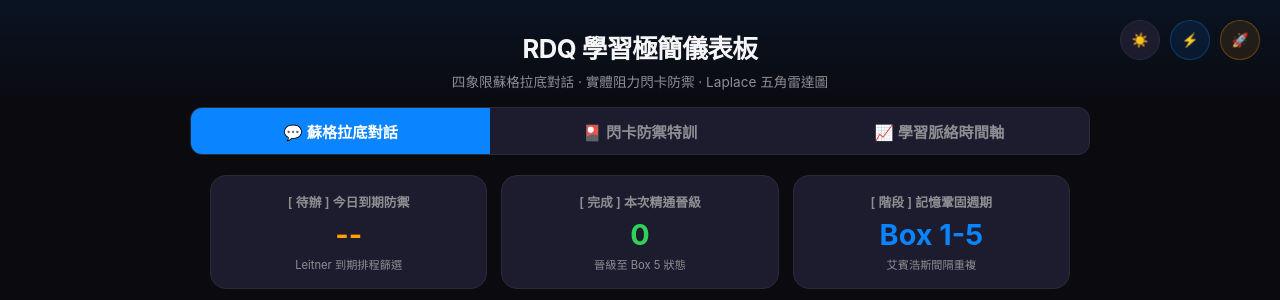
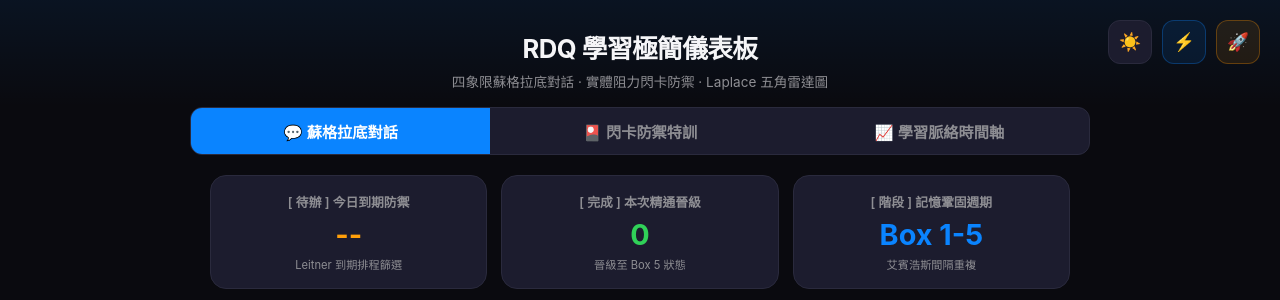
Before and after one commit to Jaylanbee/RDQ-Learn-Student, a Python web app: template templates/dashboard.html in a window 1280 px wide; the page is wider, and only the part inside the window is pictured. Shown: the top 300 px of that part. Run offline with Jinja, Linux system fonts and the light colour scheme; the template is opened without the code that fills it, so the values that code supplies are empty.

Commit message:
fix: update header icon tooltips and restore timeline tab UI

```diff
--- a/templates/dashboard.html
+++ b/templates/dashboard.html
@@ -74,22 +74,22 @@
         }
 
         .icon-btn {
-            width: 40px; height: 40px; padding: 0; border-radius: 50%;
-            justify-content: center;
+            width: 44px; height: 44px; padding: 0; border-radius: 12px;
+            justify-content: center; font-size: 1.1rem;
         }
 
         .tooltip-btn { position: relative; }
         .tooltip-btn::after {
             content: attr(data-tooltip);
-            position: absolute; top: 100%; right: 50%; transform: translateX(50%) translateY(8px);
-            background: var(--apple-text); color: var(--apple-card);
-            padding: 6px 10px; border-radius: 6px; font-size: 0.75rem;
+            position: absolute; top: 100%; left: 50%; transform: translateX(-50%) translateY(8px);
+            background: #2D2D2D; color: #FFFFFF;
+            padding: 8px 12px; border-radius: 8px; font-size: 0.85rem; font-weight: 500;
             white-space: nowrap; pointer-events: none;
             opacity: 0; transition: opacity 0.2s, transform 0.2s;
-            z-index: 1000; box-shadow: 0 4px 12px rgba(0,0,0,0.15);
+            z-index: 1000; box-shadow: 0 4px 12px rgba(0,0,0,0.2);
         }
         .tooltip-btn:hover::after {
-            opacity: 1; transform: translateX(50%) translateY(4px);
+            opacity: 1; transform: translateX(-50%) translateY(4px);
         }
 
         .tab-bar {
```
